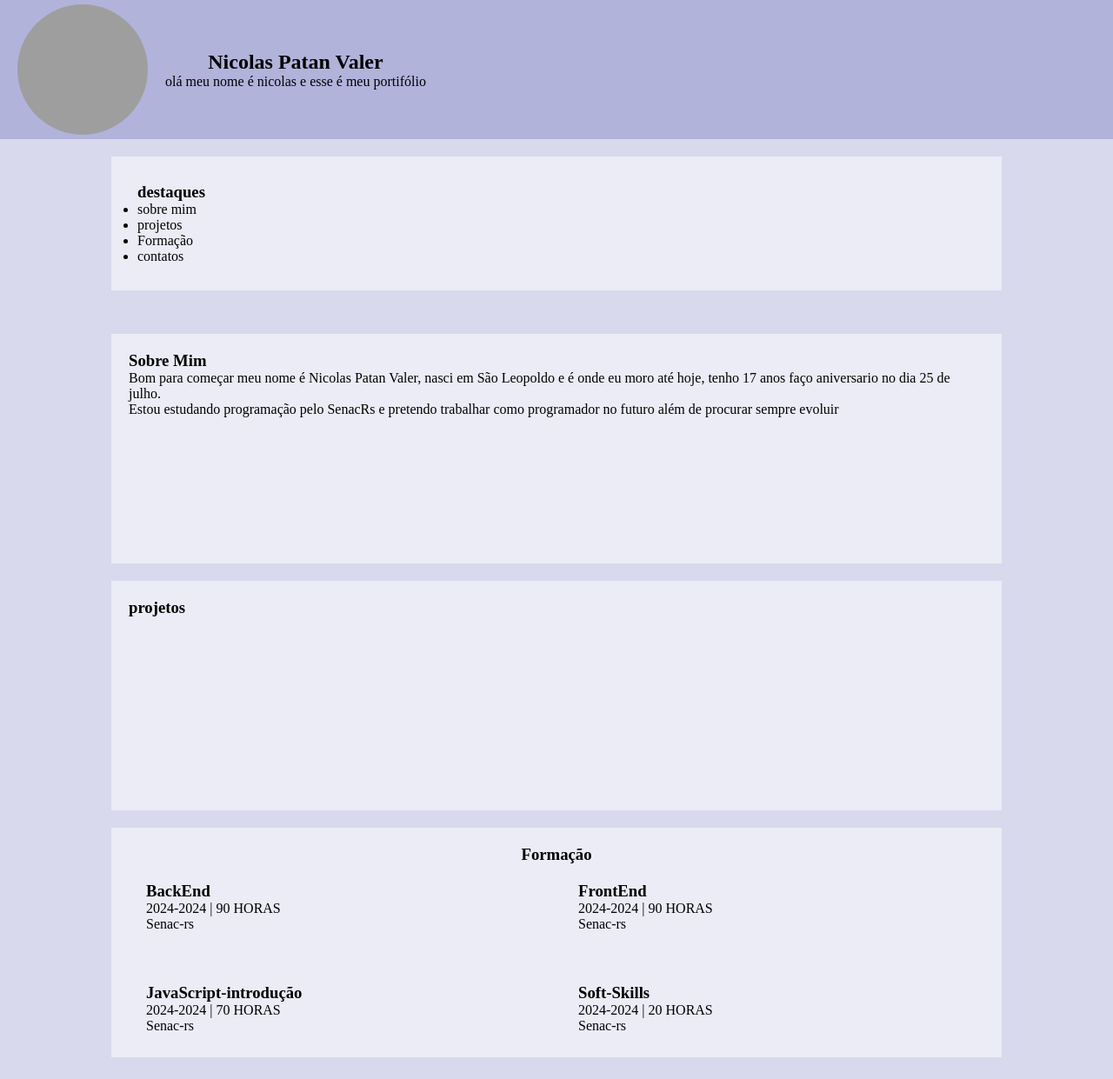
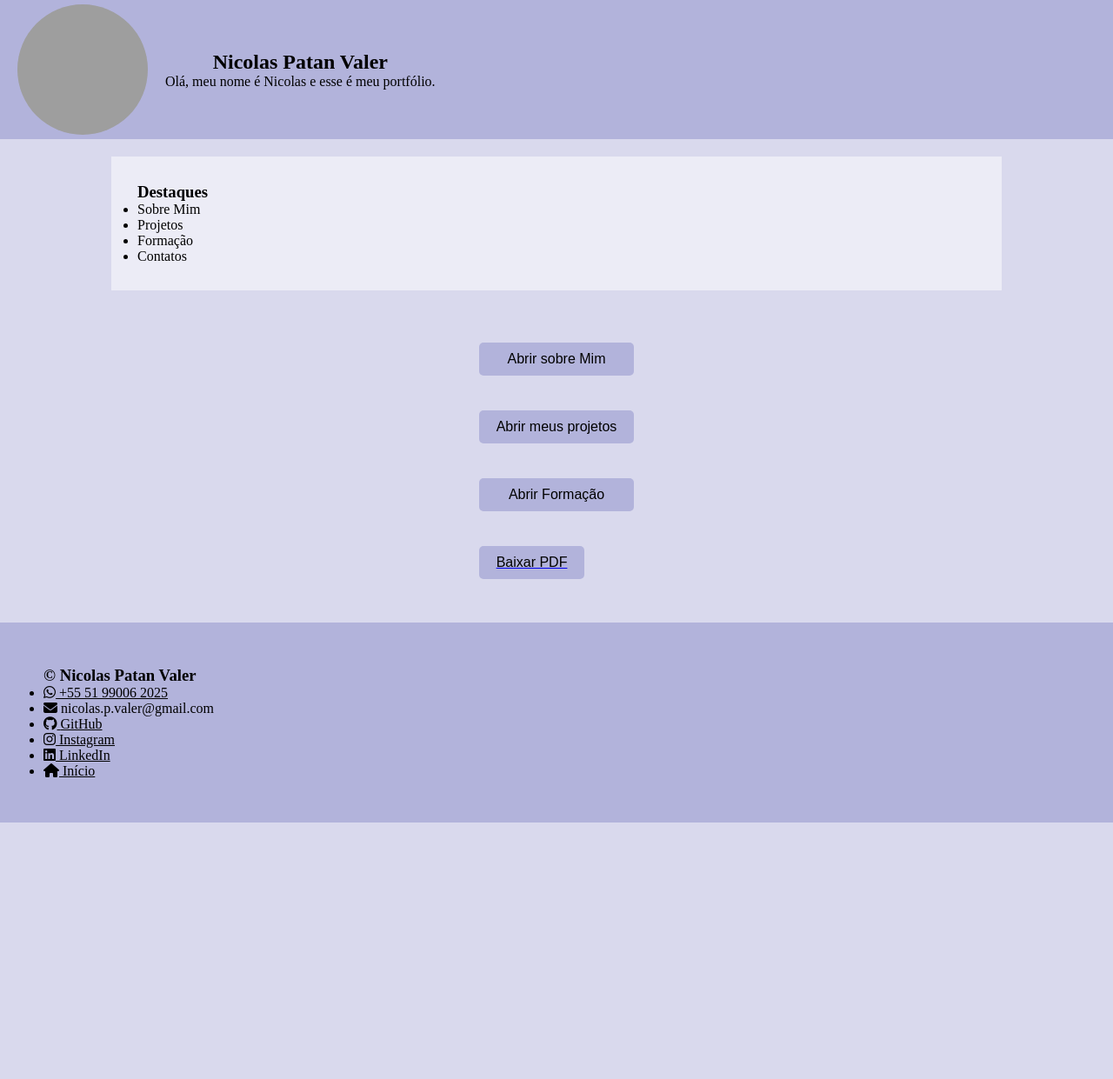
Before and after one commit to NicolasValer/Projeto-Final, a plain HTML site: page index.html in a window 1280 px wide. Shown: the top 1241 px of the page at 87% size. After the commit the page ends 946 px from the top, so only its background shows below. Drawn offline with Linux system fonts and the light colour scheme; grey boxes are pictures that could not be loaded.

Commit message:
ajustando arquivos

```diff
--- a/index.html
+++ b/index.html
@@ -3,47 +3,49 @@
 <head>
     <meta charset="UTF-8">
     <meta name="viewport" content="width=device-width, initial-scale=1.0">
-    <title>portifólio</title>
+    <title>Portfólio</title>
     <link rel="stylesheet" href="styles.css">
     <link rel="stylesheet" href="https://use.fontawesome.com/releases/v6.7.1/css/all.css">
     <script src="script.js" defer></script>
 </head>
 <body>
     <header id="home">
-        <img src="https://avatars.githubusercontent.com/u/136026852?s=400&u=6ca48324224cbff268d4014fb11bbc77c63c6c12&v=4" width="200" alt="minha foto">
-        <section id="text1"><h1>Nicolas Patan Valer</h1>
-            <p> olá meu nome é nicolas e esse é meu portifólio</p>
+        <img src="https://avatars.githubusercontent.com/u/136026852?s=400&u=6ca48324224cbff268d4014fb11bbc77c63c6c12&v=4" width="200" alt="Minha Foto">
+        <section id="text1">
+            <h1>Nicolas Patan Valer</h1>
+            <p>Olá, meu nome é Nicolas e esse é meu portfólio.</p>
         </section>
     </header>
 
     <div class="conteiner">
         <nav>
-    <h3>destaques</h3>
+            <h3>Destaques</h3>
             <ul>
-            <li>
-                <a href="#caixa1">sobre mim</a>
-            </li>
-            <li>
-                <a href="#caixa2">projetos</a>
-            </li>
-            <li>
-                <a href="#caixa3">Formação</a>
-            </li>
-            <li>
-                <a href="#contatos">contatos</a>
-            </li>
+                <li><a href="#abrirCaixa1">Sobre Mim</a></li>
+                <li><a href="#abrirCaixa2">Projetos</a></li>
+                <li><a href="#abrirCaixa3">Formação</a></li>
+                <li><a href="#contatos">Contatos</a></li>
             </ul>
         </nav>
+
         <main>
-        <section id="caixa1">
+            <button id="abrirCaixa1">Abrir sobre Mim</button>
+            <section id="caixa1" class="fecharSection">
                 <h3>Sobre Mim</h3>
-            <p> Bom para começar meu nome é Nicolas Patan Valer, nasci em São Leopoldo e é onde eu moro até hoje, tenho 17 anos faço aniversario no dia 25 de julho. <br> Estou estudando programação pelo SenacRs e pretendo trabalhar como programador no futuro além de procurar sempre evoluir</p>
-        </section>
-        <section id="caixa2">
-            <h3>projetos</h3>
+                <p>
+                    Meu nome é Nicolas Patan Valer, nasci em São Leopoldo e moro aqui até hoje. Tenho 17 anos e faço aniversário no dia 25 de julho.
+                    Estou estudando programação pelo SenacRS e pretendo trabalhar como programador no futuro, buscando sempre evoluir.
+                </p>
             </section>
 
-        <section id="caixa3">
+            <button id="abrirCaixa2">Abrir meus projetos</button>
+            <section id="caixa2" class="fecharSection">
+                <h3>Meus Projetos</h3>
+                <p>Em breve mais detalhes sobre os projetos desenvolvidos.</p>
+            </section>
+
+            <button id="abrirCaixa3">Abrir Formação</button>
+            <section id="caixa3" class="fecharSection">
                 <h3>Formação</h3>
                 <section id="formacao"
                 >
@@ -64,12 +66,17 @@
                     </div>
                 </section>
             </section>
+
+            <a href="elementos/NICOLAS PATAN VALER.pdf" download="NICOLAS PATAN VALER.pdf">
+                <button>Baixar PDF</button>
+            </a>
+
             </section>
-
         </main>
+    </div>
 
         <footer id="contatos">
-        <h3>&copy;Nicolas Patan Valer</h3>
+            <h3>&copy; Nicolas Patan Valer</h3>
             <ul>
                 <li>
                     <a href="tel:+5551990062025">
@@ -86,7 +93,7 @@
                 <li>
                     <a href="https://github.com/NicolasValer">
                         <span class="fa-brands fa-github"></span>
-                    <span>gitHub</span>
+                        <span>GitHub</span>
                     </a>
                 </li>
                 <li>
@@ -98,18 +105,16 @@
                 <li>
                     <a href="https://www.linkedin.com/in/nicolas-patan-valer-132b76306?utm_source=share&utm_campaign=share_via&utm_content=profile&utm_medium=ios_app">
                         <span class="fa-brands fa-linkedin"></span>
-                    <span>Linkdin</span>
+                        <span>LinkedIn</span>
                     </a>
                 </li>
-            <li><a href="#home">
+                <li>
+                    <a href="#home">
                         <span class="fa fa-home"></span>
-                    <span>inicio</span>
+                        <span>Início</span>
                     </a>
                 </li>
             </ul>
         </footer>
-    </div>
-
-
 </body>
 </html>
--- a/script.js
+++ b/script.js
@@ -0,0 +1,25 @@
+const buttonsAndSections = [
+    { buttonId: 'abrirCaixa1', sectionId: 'caixa1' },
+    { buttonId: 'abrirCaixa2', sectionId: 'caixa2' },
+    { buttonId: 'abrirCaixa3', sectionId: 'caixa3' }
+  ];
+
+
+  function selecionarBotão(buttonId, sectionId) {
+    const button = document.getElementById(buttonId);
+    const section = document.getElementById(sectionId);
+
+    button.addEventListener('click', () => {
+      if (section.classList.contains('fecharSection')) {
+        section.classList.remove('fecharSection');
+        button.textContent = `Fechar ${section.querySelector('h3').textContent}`;
+      } else {
+        section.classList.add('fecharSection');
+        button.textContent = `Abrir ${section.querySelector('h3').textContent}`;
+      }
+    });
+  }
+
+  buttonsAndSections.forEach(({ buttonId, sectionId }) => {
+    selecionarBotão(buttonId, sectionId);
+  });
--- a/styles.css
+++ b/styles.css
@@ -8,6 +8,8 @@ body, html{
     width: 100%;
     height: 100%;
     background-color:#d9d9ed;
+    display: flex;
+    flex-direction: column;
 
 }
 .conteiner {
@@ -94,6 +96,7 @@ body, html{
     padding: 50px;
     width: 100vw;
     flex-direction: column;
+    margin-top: auto;
   }
 
   nav li a {
@@ -105,3 +108,24 @@ body, html{
     font-display: none;
     color: black;
   }
+
+  .fecharSection {
+    display: none;
+  }
+
+  main button {
+    display: flex;
+    padding: 10px 20px;
+    font-size: 16px;
+    cursor: pointer;
+    background-color:#b2b3db;
+    border: none;
+    border-radius: 5px;
+    margin: 10px 0;
+    color: black  ;
+    justify-content: center;
+  }
+
+  button:hover {
+    background-color: #dad6e8;
+  }
```
Lines whose indentation alone changed are shown as unchanged.
